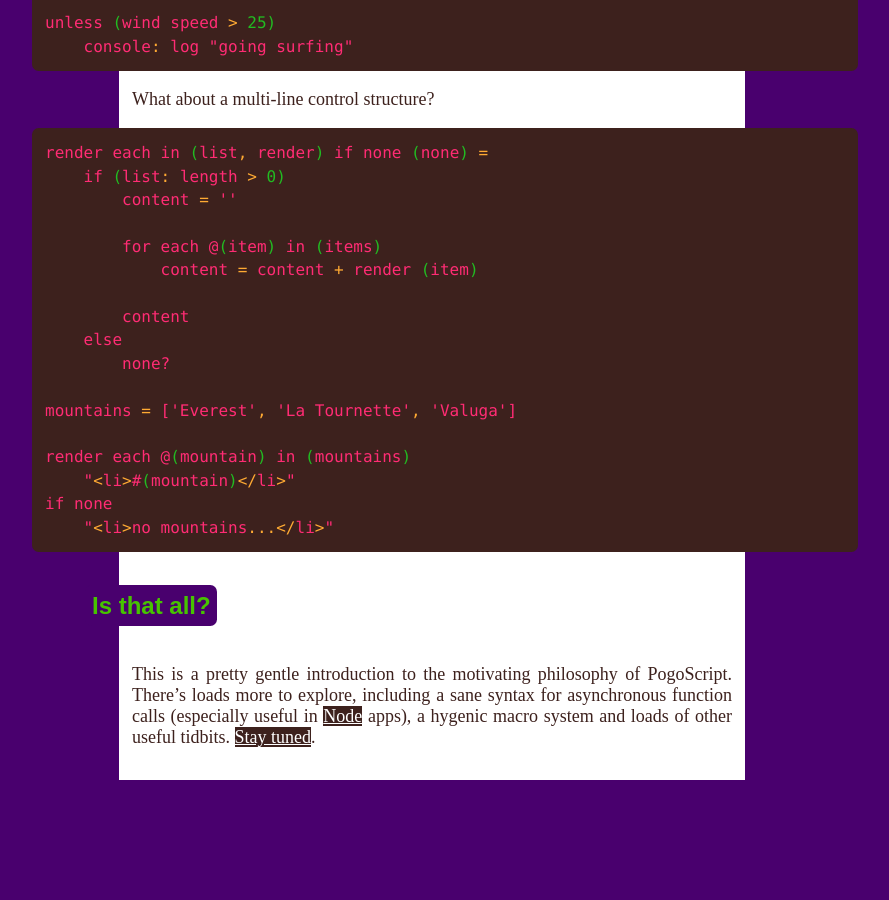
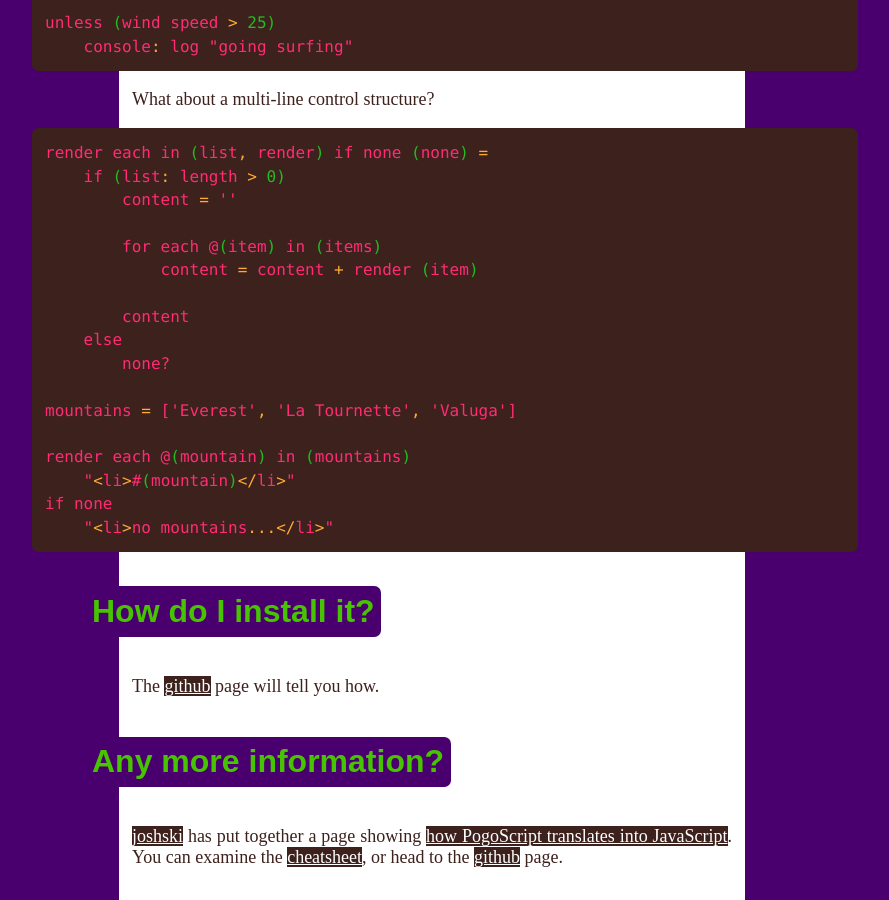
Before and after one commit to featurist/pogoscript, a Jekyll site: the page built from index.md, in a window 1280 px wide and 900 px high, scrolled down 4100 px. Shown: the whole window, without its empty margins (208-1097 px from the left). Built offline with Jekyll 4.4.1, drawn with Linux system fonts in a browser that asks for light colours; some web fonts are replaced; before the commit the page ends 4880 px from its top, so only the background shows below that.

Commit message:
more links

```diff
--- a/index.md
+++ b/index.md
@@ -155,6 +155,10 @@ What about a multi-line control structure?
     if none
         "<li>no mountains...</li>"
 
-## Is that all?
+# How do I install it?
 
-This is a pretty gentle introduction to the motivating philosophy of PogoScript. There's loads more to explore, including a sane syntax for asynchronous function calls (especially useful in [Node](http://nodejs.org/) apps), a hygenic macro system and loads of other useful tidbits. [Stay tuned](https://github.com/featurist/pogoscript).
+The [github](http://github.com/featurist/pogoscript) page will tell you how.
+
+# Any more information?
+
+[joshski](http://github.com/joshski) has put together a page showing [how PogoScript translates into JavaScript](http://featurist.github.com/pogo-examples). You can examine the [cheatsheet](cheatsheet.pdf), or head to the [github](http://github.com/featurist/pogoscript) page.
```
